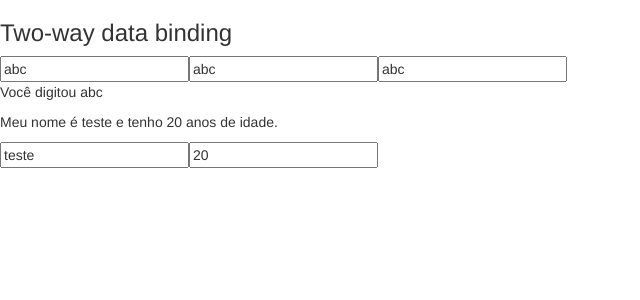
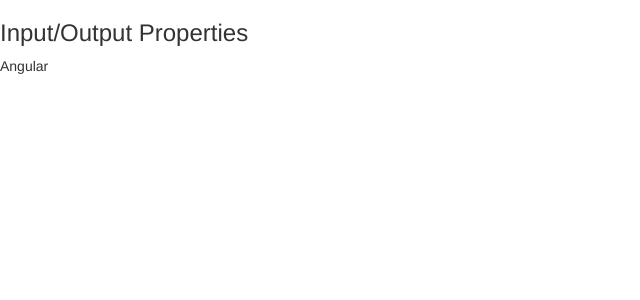
Before and after one commit to glprog/CursoAngularLoiane, an Angular app in the folder data-binding/: page / in a window 1280 px wide. Shown: the top 300 px of the page, without its empty margins (0-640 px from the left). Built offline with nearby package versions, Linux system fonts and the light colour scheme.

Commit message:
Aula 13-Reusando componentes com input properties

```diff
--- a/data-binding/src/app/app.module.ts
+++ b/data-binding/src/app/app.module.ts
@@ -4,12 +4,14 @@
 
 import { AppComponent } from './app.component';
 import { DataBindingComponent } from './data-binding/data-binding.component';
+import { InputPropertyComponent } from './input-property/input-property.component';
 
 
 @NgModule({
   declarations: [
     AppComponent,
-    DataBindingComponent
+    DataBindingComponent,
+    InputPropertyComponent
   ],
   imports: [
     BrowserModule,
--- a/data-binding/src/app/data-binding/data-binding.component.html
+++ b/data-binding/src/app/data-binding/data-binding.component.html
@@ -61,4 +61,12 @@
     </div>
   </article>
 </section> -->
+<!--
 <app-meu-form></app-meu-form>
+-->
+<section class="input-output-properties">
+  <article>
+    <h3>Input/Output Properties</h3>
+    <app-curso [nome]="nomeDoCurso"></app-curso>
+  </article>
+</section>
--- a/data-binding/src/app/data-binding/data-binding.component.ts
+++ b/data-binding/src/app/data-binding/data-binding.component.ts
@@ -13,6 +13,7 @@
   valorAtual = '';
   valorSalvo = '';
   isMouseOver : boolean = false;
+  nomeDoCurso: string = 'Angular';
 
   constructor() { }
 
--- /dev/null
+++ b/data-binding/src/app/input-property/input-property.component.html
@@ -0,0 +1,3 @@
+<p>
+  {{ nomeCurso }}
+</p>
--- /dev/null
+++ b/data-binding/src/app/input-property/input-property.component.ts
@@ -0,0 +1,17 @@
+import { Component, OnInit, Input } from '@angular/core';
+
+@Component({
+  selector: 'app-curso',
+  templateUrl: './input-property.component.html',
+  styleUrls: ['./input-property.component.css']
+})
+export class InputPropertyComponent implements OnInit {
+
+  @Input('nome') nomeCurso: string = '';
+
+  constructor() { }
+
+  ngOnInit() {
+  }
+
+}
```
Also changed, not shown: data-binding/src/app/input-property/input-property.component.css (added), 1 other file (tests, documents, lock files or other folders).
